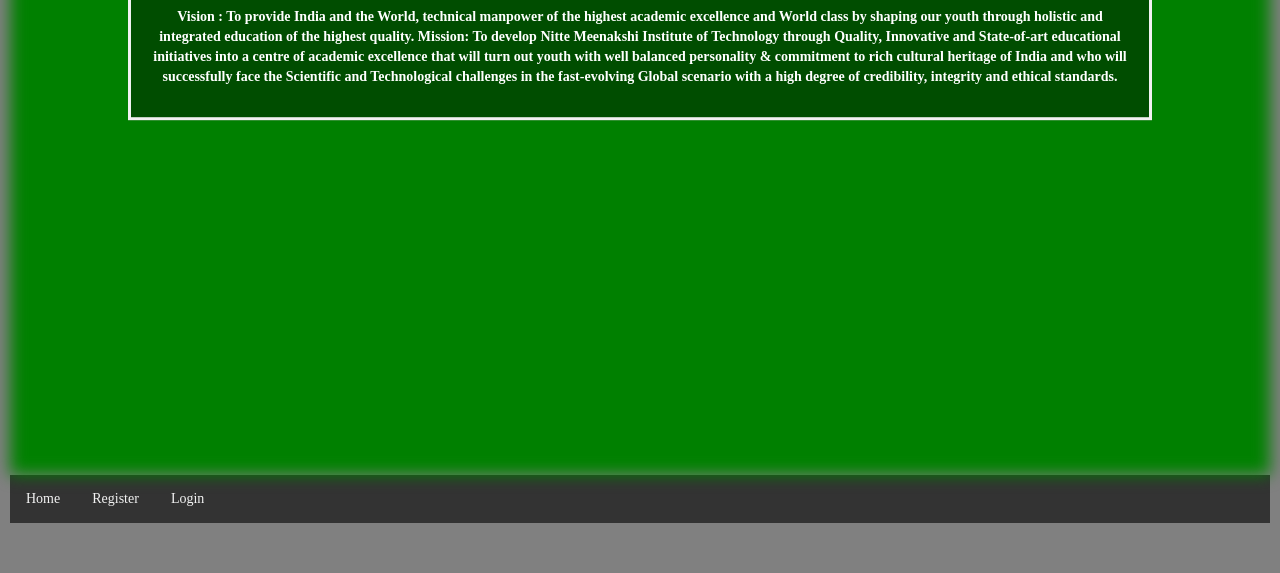
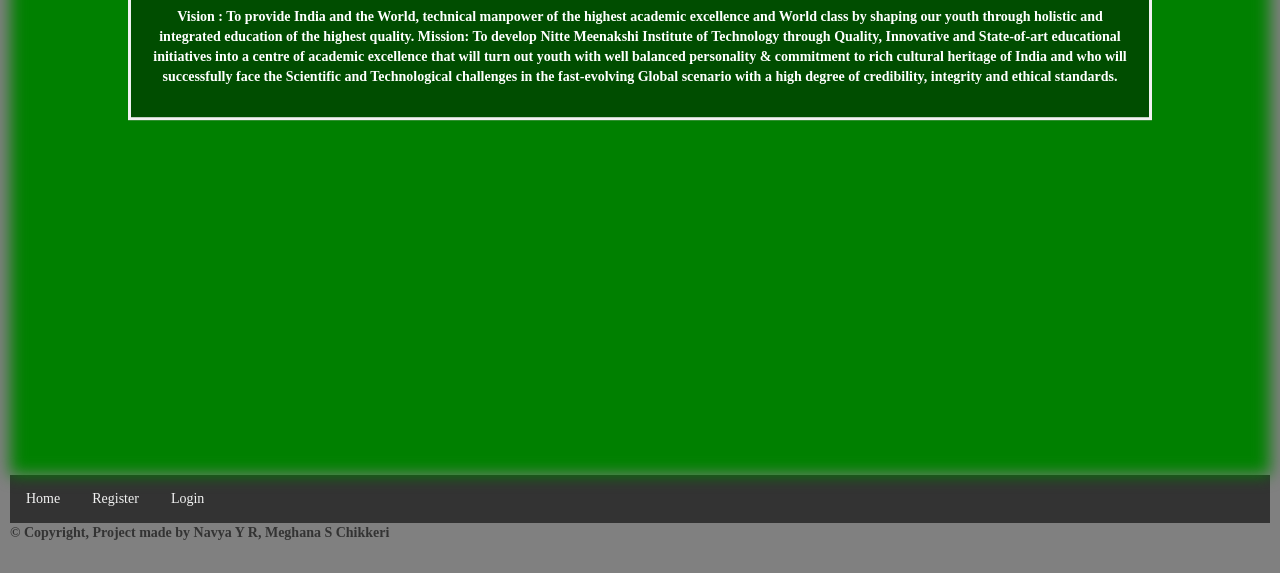
Before and after one commit to Navya730/Navya370.github.io, a plain HTML site: page index.html in a window 1280 px wide. Shown: the part 415-988 px from the top of the page. Before the commit the page ends 958 px from the top, so only its background shows below. Drawn offline with nearby package versions, Linux system fonts and the light colour scheme.

Commit message:
Update index.html

```diff
--- a/index.html
+++ b/index.html
@@ -243,6 +243,10 @@ img {vertical-align: bottom;}
   <a href="login.html">Login</a>
 </div>
 
+  <div>
+    <p><b>© Copyright, Project made by Navya Y R, Meghana S Chikkeri</b></p>
+  </div>
+
 <br>
 
 
```
